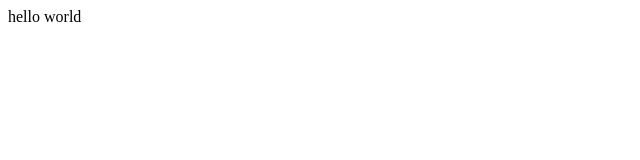
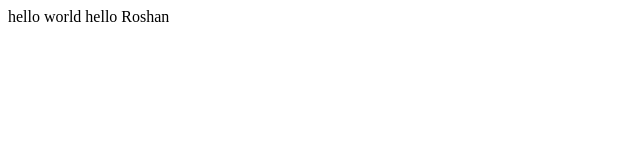
Before and after one commit to 2230331245504/1st-repository, a plain HTML site: page index.html in a window 1280 px wide. Shown: the whole page, without its empty margins (0-640 px from the left). Drawn offline with Linux system fonts and the light colour scheme.

Commit message:
add pr tag

```diff
--- a/index.html
+++ b/index.html
@@ -1 +1,2 @@
 <pr>hello world</pr>
+<pr>hello Roshan</pr>
```
